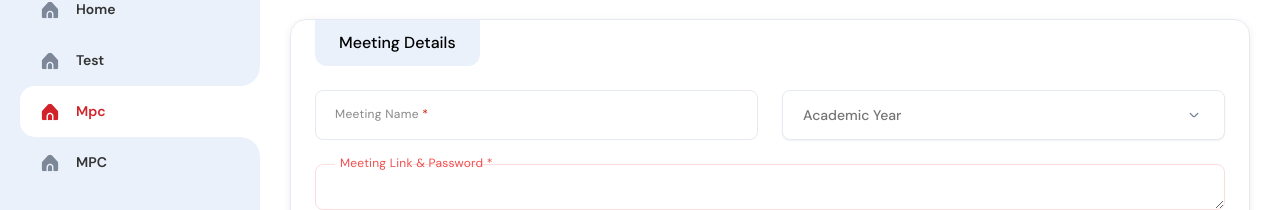
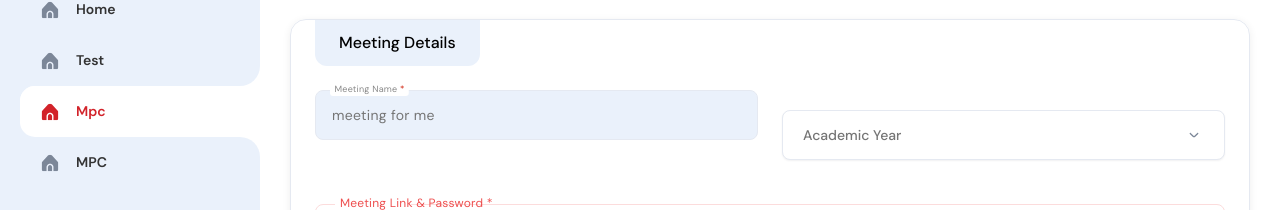
Before and after one commit to harshnanekar/lms_frontend_new, a SvelteKit app: page /page in a window 1280 px wide. Shown: the part 156-366 px from the top of the page. Built offline with nearby package versions, Linux system fonts and the light colour scheme.

Commit message:
Merge branch 'sagar_dev' of https://github.com/Sameer-9/lms-frontend-new into sameer_dev

```diff
--- a/src/lib/components/ui/input/input.svelte
+++ b/src/lib/components/ui/input/input.svelte
@@ -5,24 +5,35 @@
 	export let value: string;
 	export let placeholder = '';
 	export let isRequired = true;
-	export let error = false;
+	export let error: string = '';
+	export let disabled = false;
 	export let type: HTMLInputTypeAttribute = 'text';
 
-	const id = generateRandomUUID()
-  const typeWorkaround = (node: HTMLInputElement) => { node.type = type }
+	const id = generateRandomUUID();
+	const typeWorkaround = (node: HTMLInputElement) => {
+		node.type = type;
+	};
 </script>
 
 <div class="lms-input-container">
-	<input {id} class="lms-input" placeholder="" use:typeWorkaround bind:value={value} />
+	<input
+		{id}
+		class="lms-input"
+		class:error={error && error.length > 0}
+		placeholder=""
+		use:typeWorkaround
+		bind:value
+		{disabled}
+	/>
 	<label for={id} class="lms-placeholder"
 		>{placeholder}
 		{#if isRequired}
 			<span>*</span>
 		{/if}
 	</label>
-	{#if error}
+	{#if error && error.length > 0}
 		<div>
-			<span class="lms-error-msg">(i) Numeric characters are not allowed</span>
+			<span class="lms-error-msg">(i) {error}</span>
 		</div>
 	{/if}
 </div>
--- a/src/routes/page/+page.svelte
+++ b/src/routes/page/+page.svelte
@@ -5,7 +5,7 @@
 	import { tooltip } from '$lib/utils/tooltip';
 	import { writable } from 'svelte/store';
 
-	let meetingName: string,
+	let meetingName: string = 'meeting for me',
 		meetingDescription: string,
 		meetingDate: Date | null = new Date();
 
@@ -22,8 +22,8 @@
 <div class="my-6 lg:my-14"></div>
 
 <Card title="Meeting Details">
-	<div class="mt-6 grid grid-cols-1 gap-5 lg:grid-cols-2 lg:gap-6">
-		<Input placeholder="Meeting Name" bind:value={meetingName} />
+	<div class="mt-6 grid grid-cols-1 gap-5 lg:grid-cols-2 lg:gap-6 space-y-5">
+		<Input disabled placeholder="Meeting Name" bind:value={meetingName}  />
 		<DynamicSelect placeholder="Academic Year" />
 		<div class="col-span-full">
 			<Textarea value={meetingDescription} placeholder="Meeting Link & Password" />
@@ -43,7 +43,7 @@
 					<p class="m-0">{formattedDate}</p>
 					<button
 						use:tooltip={{
-							content: `<span class="text-primary">REMOVE</span> ${formattedDate}`
+							content: `<b class="text-primary">REMOVE</b> ${formattedDate}`
 						}}
 						on:click={() => {
 							// remove the current date
--- a/src/routes/test/+page.svelte
+++ b/src/routes/test/+page.svelte
@@ -81,7 +81,7 @@
 
 <!----------input---------->
 <div class="lms-input-container">
-	<input id="firstname" class="lms-input" type="text" placeholder="" >
+	<input id="firstname" class="lms-input error" type="text" placeholder="" >
 	<label for="firstname" class="lms-placeholder">First Name<span>*</span></label>
 </div>
 
--- a/static/css/styles.css
+++ b/static/css/styles.css
@@ -165,6 +165,19 @@
     border: 1px solid var(--lms--color-info-300);
   }
 
+  .lms-input.error {
+    border: 1px solid var(--lms--color-danger-400);
+  }
+
+  .lms-input.error ~ .lms-placeholder {
+    color: var(--lms--color-danger-400);
+  }
+
+  .lms-input:disabled {
+    background-color: var(--lms--color-base);
+    color: var(--lms--color-grey-400);
+  }
+
   .lms-placeholder {
     background-color: #ffffff;
     /* border: 1px solid #000000; */
```
